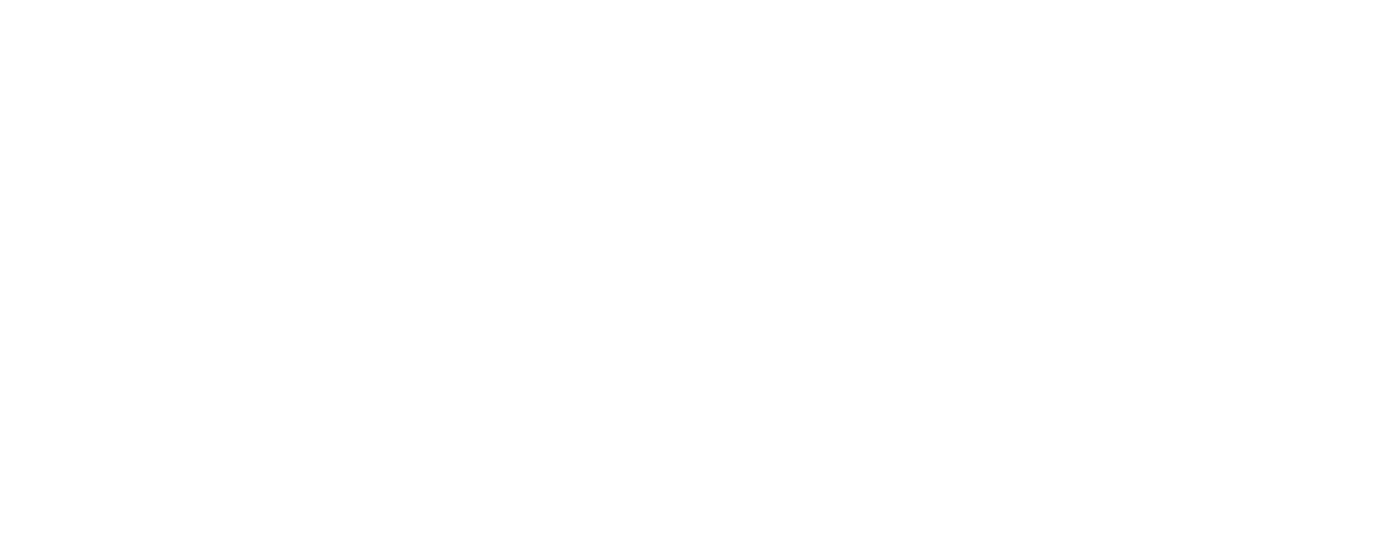
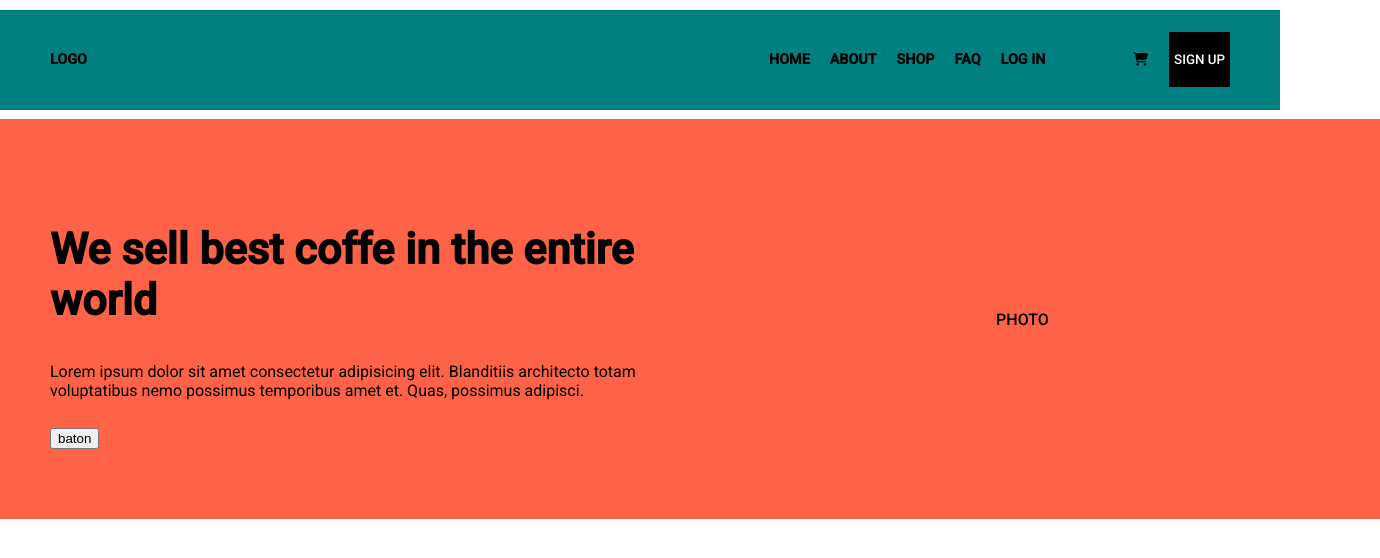
Before and after one commit to PanTrick584/coffe-shop-app, a plain HTML site: page index.html in a window 1280 px wide. Shown: the whole page, 1380 px wide, since content can reach past the window. Drawn offline with Linux system fonts and the light colour scheme.

Commit message:
making layout, commit for '...in the case'

```diff
--- a/index.html
+++ b/index.html
@@ -3,13 +3,43 @@
 <head>
     <meta charset="UTF-8">
     <meta name="viewport" content="width=device-width, initial-scale=1.0">
-    <link type="stylesheet" href="style.css" />
+    <link rel="stylesheet" href="style.css" />
+    <link href="https://fonts.googleapis.com/css?family=Roboto:400,500&display=swap&subset=latin-ext" rel="stylesheet">
+    <script src="https://kit.fontawesome.com/fef09670a3.js"></script>
     <title>Document</title>
 </head>
 <body>
 
-    <head></head>
-    <main></main>
+    <head>
+        <h1 class="h1HeadMenu">
+            <div class="logoHeadMenu"><i>LOGO</i></div>
+            <div >
+                <ul class="ulHeadMenu">
+                    <li><i>HOME</i></li>
+                    <li><i>ABOUT</i></li>
+                    <li><i>SHOP</i></li>
+                    <li><i>FAQ</i></li>
+                    <li><i>LOG IN</i></li>
+                 </ul>
+            </div>
+            <div class="buttonHeadMenu">
+                <button class="buttonCartHeadMenu" ><i class="fas fa-shopping-cart"></i></button>
+                <button class="buttonSignUpHeadMenu" >SIGN UP</button>
+            </div>
+        </h1>
+
+    </head>
+    <main class="bothSectionMain">
+        <section class="section1Main">
+            <h1>We sell best coffe in the entire world</h1>
+            <p>Lorem ipsum dolor sit amet consectetur adipisicing elit. Blanditiis architecto totam voluptatibus nemo possimus temporibus amet et. Quas, possimus adipisci.
+            </p>
+            <button calss="section1ButtonMain" >baton</button>
+        </section>
+        <section class="section2Main">
+            <div>PHOTO</div>
+        </section>
+    </main>
     <footer></footer>
 
     <script src="index.js"></script>
--- a/style.css
+++ b/style.css
@@ -0,0 +1,119 @@
+body{
+    margin: 0;
+    padding: 0;
+    font-family: 'Roboto', sans-serif;
+    font-weight: 500;
+}
+
+/* HEAD */
+.h1HeadMenu {
+
+    display: flex;
+    justify-content: flex-end;
+    align-items: center;
+    font-size: 0.9rem;
+    width: 100%;
+    height: 100px;
+    background-color: teal;
+}
+
+/* Head Logo */
+.logoHeadMenu{
+    align-items: center;
+    margin-right: auto;
+    margin-left: 50px;
+    cursor: pointer;
+}
+
+.logoHeadMenu i{
+    font-style: normal;
+}
+
+/* Head ul */
+
+.ulHeadMenu {
+    display: flex;
+    align-items: center;
+    list-style-type: none;
+    margin-right: 50px;
+}
+
+.ulHeadMenu li {
+    padding-right: 20px;
+}
+
+.ulHeadMenu li i{
+    text-decoration: none;
+    cursor: pointer;
+    font-style: normal;
+}
+
+/* Head button */
+
+.buttonHeadMenu{
+    align-items: center;
+    margin-right: 50px;
+    justify-content: space-between;
+}
+
+.buttonCartHeadMenu {
+    background-color: teal;
+    width: 50px;
+    height: 40px;
+    border: none;
+    cursor: pointer;
+}
+
+.buttonSignUpHeadMenu{
+    background-color: black;
+    border: none;
+    font-family: 'Roboto', sans-serif;
+    color: white;
+    font-weight: 550;
+    padding: 20px 5px 20px 5px;
+    cursor: pointer;
+}
+.buttonSignUpHeadMenu:hover{
+    background-color: gray;
+
+}
+
+
+/* MAIN */
+
+.bothSectionMain{
+    display: flex;
+    justify-content: stretch;
+    align-items: center;
+    background-color: tomato;
+    width: 100%;
+    height: 400px;
+    padding: 0 50px;
+}
+
+.section1Main{
+    display: block;
+    align-items: center;
+    justify-content: center;
+    width: 50%;
+    font-size: 1.8rem;
+    padding: 50px 50px 50px 0;
+}
+
+.section1Main p{
+    font-size: 1rem;
+    font-weight: normal;
+}
+
+.section1ButtonMain {
+    color: white;
+    background-color: black;
+    font-weight: 500;
+}
+
+.section2Main{
+    display: flex;
+    align-items: center;
+    justify-content: center;
+    width: 50%;
+}
```
